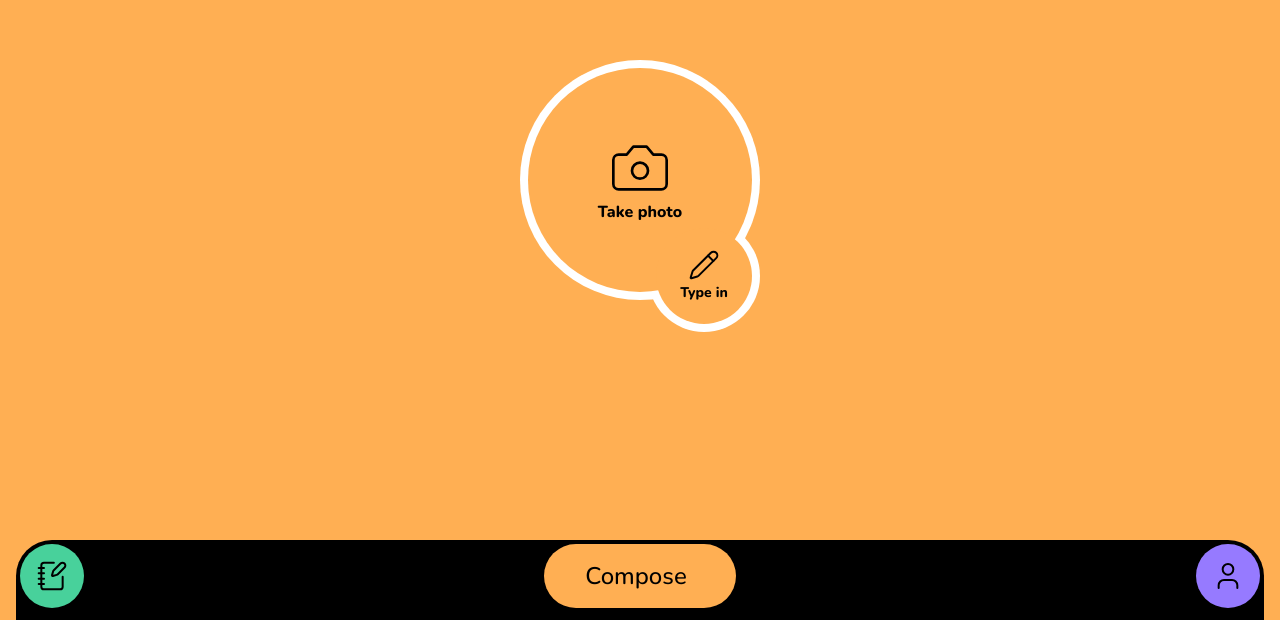
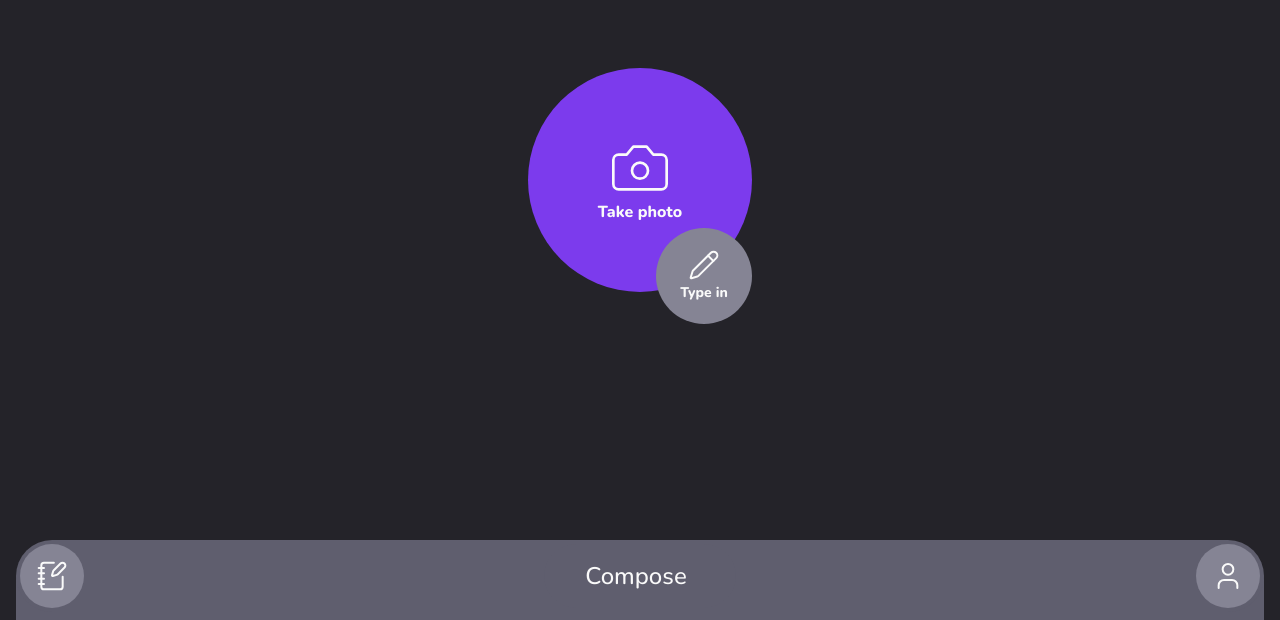
Before and after one commit to j-vanrav/markmywriting-next, a Next.js app: page / in a window 1280 px wide. Shown: the part 180-800 px from the top of the page. Built offline with nearby package versions, Linux system fonts and the light colour scheme.

Commit message:
colour changes incomplete

```diff
--- a/app/globals.css
+++ b/app/globals.css
@@ -88,6 +88,25 @@
     --nbblue: 201.63 72.88% 76.86%;
     --nbbluelight: 201.63 72.88% 80%;
     --nbforeground: 0 0% 0%;
+
+    --blpaleazure: 197.23 94.39% 79.02%;
+    --bltropicalindigo: 236.81 62.67% 70.59%;
+    --bliris: 256.36 51.97% 49.8%;
+    --blindigo: 269 75% 31.37%;
+    --blrussianviolet: 288.26 76.67% 11.76%;
+
+    --fgd: 0 0% 98%;
+    --bgd: 240 7% 94%;
+    --brd: 240 8% 88%;
+    --cpy: 250 8% 15%;
+    --cpylight: 244 8% 40%;
+    --cpylight2: 244 7% 55%;
+    --pry: 262 83% 58%;
+    --prylight: 262 83% 68%;
+    --prydark: 262 84% 48%;
+    --sry: 352 83% 58%;
+    --srylight: 353 83% 68%;
+    --srydark: 352 84% 48%;
   }
 }
 
--- a/app/page.tsx
+++ b/app/page.tsx
@@ -52,10 +52,10 @@ export default function Main() {
   return (
     <main
       className={cn(
-        "flex flex-col w-screen h-screen text-black overflow-hidden transition-colors",
-        selectedPage === "compose" && "bg-nborange",
-        selectedPage === "review" && "bg-nbgreen-background",
-        selectedPage === "profile" && "bg-nbpurple-background"
+        "flex flex-col w-screen h-screen text-cpy overflow-hidden transition-colors",
+        selectedPage === "review" && "bg-bgd",
+        selectedPage === "compose" && "bg-cpy",
+        selectedPage === "profile" && "bg-bgd"
       )}
     >
       <Carousel
@@ -105,7 +105,7 @@ export default function Main() {
 
       <div
         className={cn(
-          "fixed bottom-0 left-4 right-4 z-40 bg-black rounded-t-2xl transition-all",
+          "fixed bottom-0 left-4 right-4 z-40 bg-cpylight rounded-t-2xl transition-all",
           miniatureNav ? "h-11" : "h-14"
         )}
       />
--- a/components/compose-page.tsx
+++ b/components/compose-page.tsx
@@ -100,7 +100,7 @@ function ImageCompose({
     >
       <div className="flex flex-row justify-start w-full">
         <TapButton
-          className="bg-white text-black rounded-full flex flex-row gap-2 items-center justify-center p-2"
+          className="bg-fgd text-cpy rounded-full flex flex-row gap-2 items-center justify-center p-2"
           onClick={() => setImages(() => [])}
         >
           <ArrowLeft strokeWidth={1} className="size-8" />
@@ -136,7 +136,7 @@ function ImageCompose({
 
       <div className="flex flex-row gap-6">
         <TapButton
-          className="bg-white text-black rounded-full flex flex-row gap-2 items-center justify-center p-2 px-6"
+          className="bg-fgd text-cpy rounded-full flex flex-row gap-2 items-center justify-center p-2 px-6"
           onClick={async () => {
             const image = await getBase64Image();
             if (image?.base64)
@@ -150,7 +150,7 @@ function ImageCompose({
           <Camera strokeWidth={1} className="size-12" />
           <Plus strokeWidth={1} className="size-12" />
         </TapButton>
-        <TapButton className="bg-white text-black rounded-full flex flex-row gap-2 items-center justify-center p-2 px-6">
+        <TapButton className="bg-fgd text-cpy rounded-full flex flex-row gap-2 items-center justify-center p-2 px-6">
           <CheckCheck strokeWidth={1} className="size-12" />
         </TapButton>
       </div>
@@ -193,11 +193,11 @@ export default function ComposePage({
               exit={{ opacity: 0 }}
               transition={{ duration: 0.4 }}
             >
-              <div className="absolute size-60 left-1/2 -translate-x-1/2 top-1/2 -translate-y-1/2 bg-white rounded-full" />
-              <div className="absolute size-28 left-[250%] top-[250%] -translate-x-1/2 -translate-y-1/2 bg-white rounded-full" />
+              {/* <div className="absolute size-60 left-1/2 -translate-x-1/2 top-1/2 -translate-y-1/2 bg-brd rounded-full" /> */}
+              {/* <div className="absolute size-28 left-[250%] top-[250%] -translate-x-1/2 -translate-y-1/2 bg-brd rounded-full" /> */}
               <div className="z-20 absolute left-1/2 -translate-x-1/2 top-1/2 -translate-y-1/2">
                 <TapButton
-                  className="rounded-full bg-nborange text-black size-56 flex flex-col items-center justify-center"
+                  className="rounded-full bg-pry text-fgd size-56 flex flex-col items-center justify-center"
                   onClick={async () => {
                     const image = await getBase64Image();
                     if (image?.base64)
@@ -218,7 +218,7 @@ export default function ComposePage({
               </div>
 
               <div className="absolute z-30 left-[250%] top-[250%] -translate-x-1/2 -translate-y-1/2">
-                <TapButton className=" rounded-full bg-nborange size-24 flex flex-col items-center justify-center gap-[2px]">
+                <TapButton className="rounded-full bg-cpylight2 text-fgd size-24 flex flex-col items-center justify-center gap-[2px]">
                   <Pencil
                     absoluteStrokeWidth
                     strokeWidth={1.5}
--- a/components/nav.tsx
+++ b/components/nav.tsx
@@ -20,11 +20,12 @@ function NavButton({
   return (
     <TapButton
       className={cn(
-        "rounded-full h-16 min-w-16 flex flex-row justify-center items-center",
+        "rounded-full h-16 min-w-16 flex flex-row justify-center items-center transition-colors",
         // selectedPage === name && "w-48",
-        name === "review" && "bg-nbgreen",
-        name === "compose" && "bg-nborange",
-        name === "profile" && "bg-nbpurple",
+        name === "review" && "bg-cpylight2",
+        name === "compose" && "bg-cpylight2",
+        name === "profile" && "bg-cpylight2",
+        selectedPage === name && "bg-cpylight",
         miniature && "h-4 min-w-4"
       )}
       onClick={() => {
@@ -110,7 +111,7 @@ export default function Nav({
     <nav className="fixed bottom-0 w-full p-2 px-4 flex flex-row justify-center z-50">
       <div
         className={cn(
-          "rounded-full bg-black p-1 gap-1 flex flex-row text-black w-full justify-between",
+          "rounded-full bg-cpylight p-1 gap-1 flex flex-row text-fgd w-full justify-between",
           miniature && "w-64 mx-auto"
         )}
       >
--- a/components/neobrutalist/tabs-animated.tsx
+++ b/components/neobrutalist/tabs-animated.tsx
@@ -29,14 +29,14 @@ const TabsTrigger = React.forwardRef<
   <div className={cn("grid h-8 w-28 grid-cols-1 items-center", className)}>
     {active && (
       <motion.div
-        className="z-0 col-span-1 col-start-1 h-8 w-28 rounded-full bg-black"
+        className="z-0 col-span-1 col-start-1 h-8 w-28 rounded-full bg-cpy"
         layoutId={"tabs-highlight-" + id}
       />
     )}
     <TabsPrimitive.Trigger
       ref={ref}
       className={cn(
-        "z-40 col-span-1 col-start-1 inline-flex items-center justify-center whitespace-nowrap rounded-sm px-3 py-1.5 text-sm font-medium ring-offset-background transition-none transition-colors focus-visible:outline-none focus-visible:ring-2 focus-visible:ring-ring focus-visible:ring-offset-2 disabled:pointer-events-none disabled:opacity-50 data-[state=active]:-mt-8 data-[state=active]:text-white"
+        "z-40 col-span-1 col-start-1 inline-flex items-center justify-center whitespace-nowrap rounded-sm px-3 py-1.5 text-sm font-medium ring-offset-background transition-none transition-colors focus-visible:outline-none focus-visible:ring-2 focus-visible:ring-ring focus-visible:ring-offset-2 disabled:pointer-events-none disabled:opacity-50 data-[state=active]:-mt-8 data-[state=active]:text-fgd"
       )}
       {...props}
     />
--- a/components/tailwind-indicator.tsx
+++ b/components/tailwind-indicator.tsx
@@ -2,7 +2,7 @@ export default function TailwindIndicator() {
   if (process.env.NODE_ENV === "production") return null;
 
   return (
-    <div className="fixed bottom-1 left-1 z-50 flex size-6 items-center justify-center rounded-full bg-gray-800 p-3 font-mono text-xs text-white">
+    <div className="fixed bottom-1 left-1 z-50 flex size-6 items-center justify-center rounded-full bg-gray-800 p-3 font-mono text-xs text-fgd">
       <div className="block sm:hidden">xs</div>
       <div className="hidden sm:block md:hidden">sm</div>
       <div className="hidden md:block lg:hidden">md</div>
--- a/components/ui/dialog.tsx
+++ b/components/ui/dialog.tsx
@@ -21,7 +21,7 @@ const DialogOverlay = React.forwardRef<
   <DialogPrimitive.Overlay
     ref={ref}
     className={cn(
-      "fixed inset-0 z-50 bg-black/80  data-[state=open]:animate-in data-[state=closed]:animate-out data-[state=closed]:fade-out-0 data-[state=open]:fade-in-0",
+      "fixed inset-0 z-50 bg-cpy/80  data-[state=open]:animate-in data-[state=closed]:animate-out data-[state=closed]:fade-out-0 data-[state=open]:fade-in-0",
       className
     )}
     {...props}
--- a/components/ui/drawer.tsx
+++ b/components/ui/drawer.tsx
@@ -28,7 +28,7 @@ const DrawerOverlay = React.forwardRef<
 >(({ className, ...props }, ref) => (
   <DrawerPrimitive.Overlay
     ref={ref}
-    className={cn("fixed inset-0 z-50 bg-black/80", className)}
+    className={cn("fixed inset-0 z-50 bg-cpy/80", className)}
     {...props}
   />
 ));
--- a/tailwind.config.ts
+++ b/tailwind.config.ts
@@ -93,6 +93,57 @@ const config = {
           foreground: "hsl(var(--nbforeground))",
           background: "hsl(var(--nbbluelight))",
         },
+        blpaleazure: {
+          DEFAULT: "hsl(var(--blpaleazure))",
+        },
+        bltropicalindigo: {
+          DEFAULT: "hsl(var(--bltropicalindigo))",
+        },
+        bliris: {
+          DEFAULT: "hsl(var(--bliris))",
+        },
+        blindigo: {
+          DEFAULT: "hsl(var(--blindigo))",
+        },
+        blrussianviolet: {
+          DEFAULT: "hsl(var(--blrussianviolet))",
+        },
+        fgd: {
+          DEFAULT: "hsl(var(--fgd))",
+        },
+        bgd: {
+          DEFAULT: "hsl(var(--bgd))",
+        },
+        brd: {
+          DEFAULT: "hsl(var(--brd))",
+        },
+        cpy: {
+          DEFAULT: "hsl(var(--cpy))",
+        },
+        cpylight: {
+          DEFAULT: "hsl(var(--cpylight))",
+        },
+        cpylight2: {
+          DEFAULT: "hsl(var(--cpylight2))",
+        },
+        pry: {
+          DEFAULT: "hsl(var(--pry))",
+        },
+        prylight: {
+          DEFAULT: "hsl(var(--prylight))",
+        },
+        prydark: {
+          DEFAULT: "hsl(var(--prydark))",
+        },
+        sry: {
+          DEFAULT: "hsl(var(--sry))",
+        },
+        srylight: {
+          DEFAULT: "hsl(var(--srylight))",
+        },
+        srydark: {
+          DEFAULT: "hsl(var(--srydark))",
+        },
       },
       borderRadius: {
         lg: "var(--radius)",
```
Also changed, not shown: components/profile-page.tsx (+9 -9 lines), components/review-page.tsx (+17 -17 lines), 1 other file (tests, documents, lock files or other folders).
